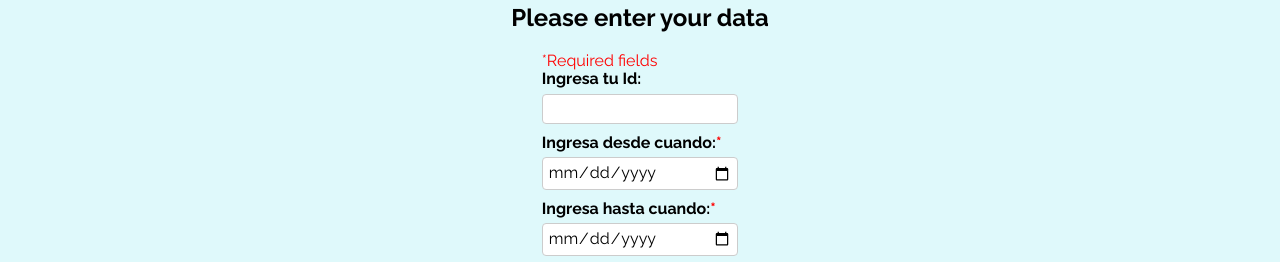
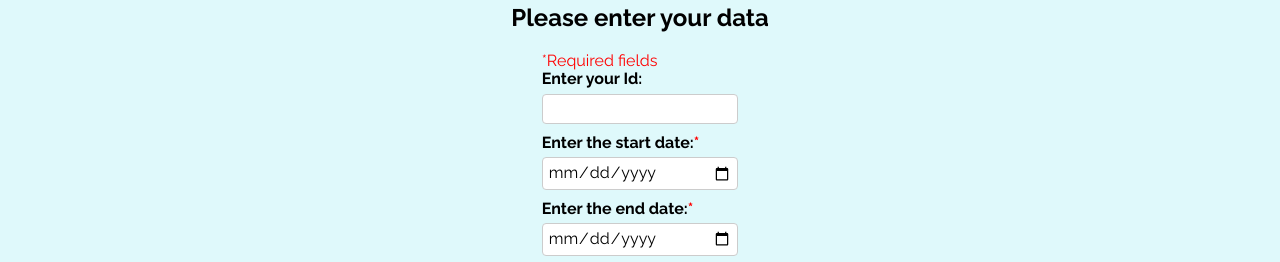
Before and after one commit to MacaAC/movies-filter, a plain HTML site: page index.html in a window 1280 px wide. Both pictures are taken after a click on the button "Let's filter". Shown: the part 131-393 px from the top of the page. Drawn offline with Linux system fonts and the light colour scheme.

Commit message:
translating the form

```diff
--- a/index.html
+++ b/index.html
@@ -37,11 +37,11 @@
         <h2>Please enter your data</h2>
         <form id="consult-form">
             <span >*Required fields</span>
-            <label for="user-id">Ingresa tu Id:</label>
+            <label for="user-id">Enter your Id:</label>
             <input id="user-id" type="number">
-            <label for="from-date">Ingresa desde cuando:<span>*</span></label>
+            <label for="from-date">Enter the start date:<span>*</span></label>
             <input  id="from-date" type="date">
-            <label for="to-date">Ingresa hasta cuando:<span>*</span></label>
+            <label for="to-date">Enter the end date:<span>*</span></label>
             <input  id="to-date" type="date">
             <label for="rate">Filter by minimum rating:<span>*</span></label>
             <input id="rate" type="text">
@@ -69,7 +69,6 @@
         <p>Made with ❤️ by Maca </p>
     </footer>
 
-    <!-- <script src="scripts/movies-filter.js"></script> -->
     <script src="scripts/users-data.js"></script>
     <script src="scripts/movies-data.js"></script>
     <script src="scripts/movies-filter.js"></script>
```
